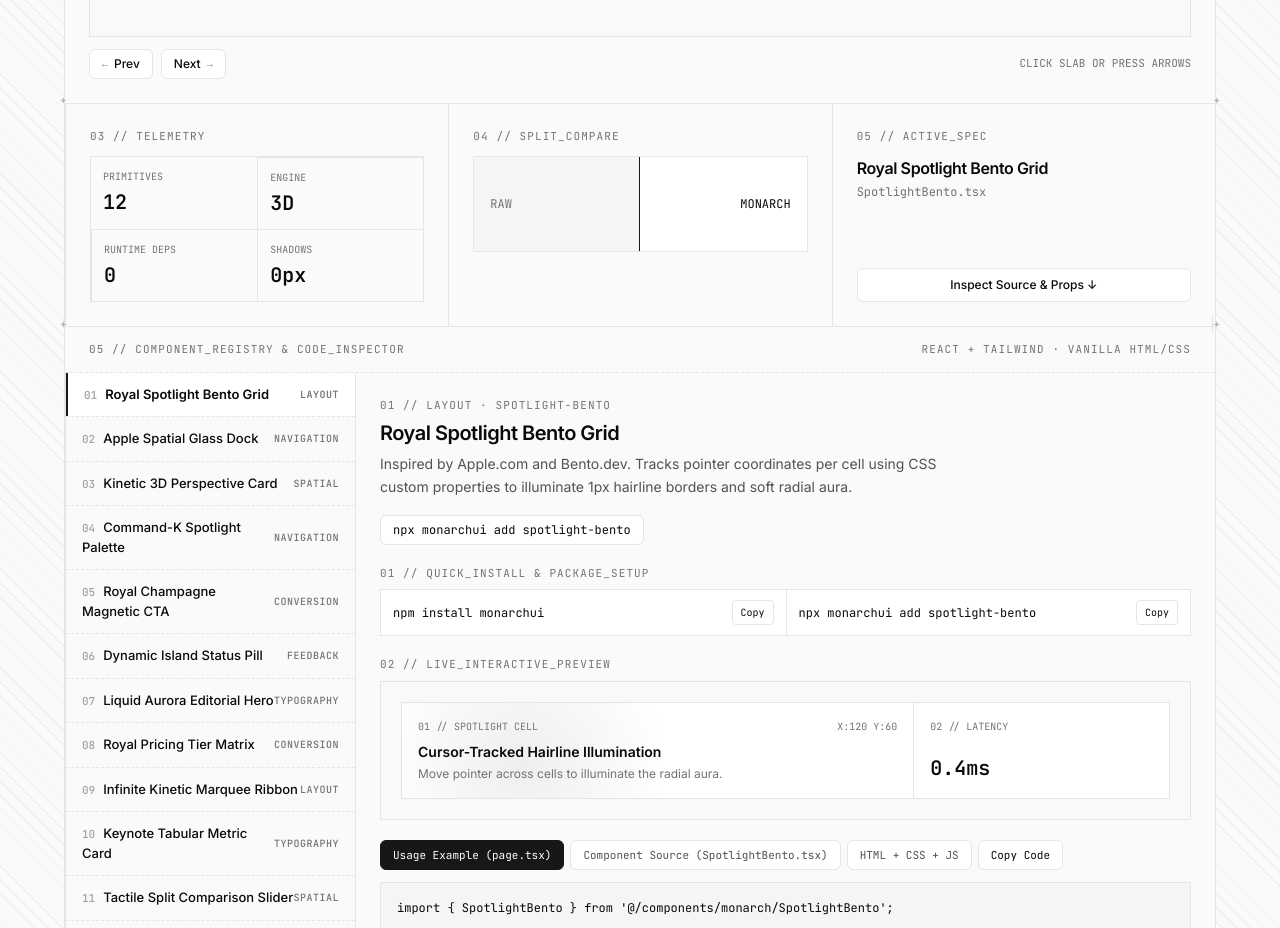
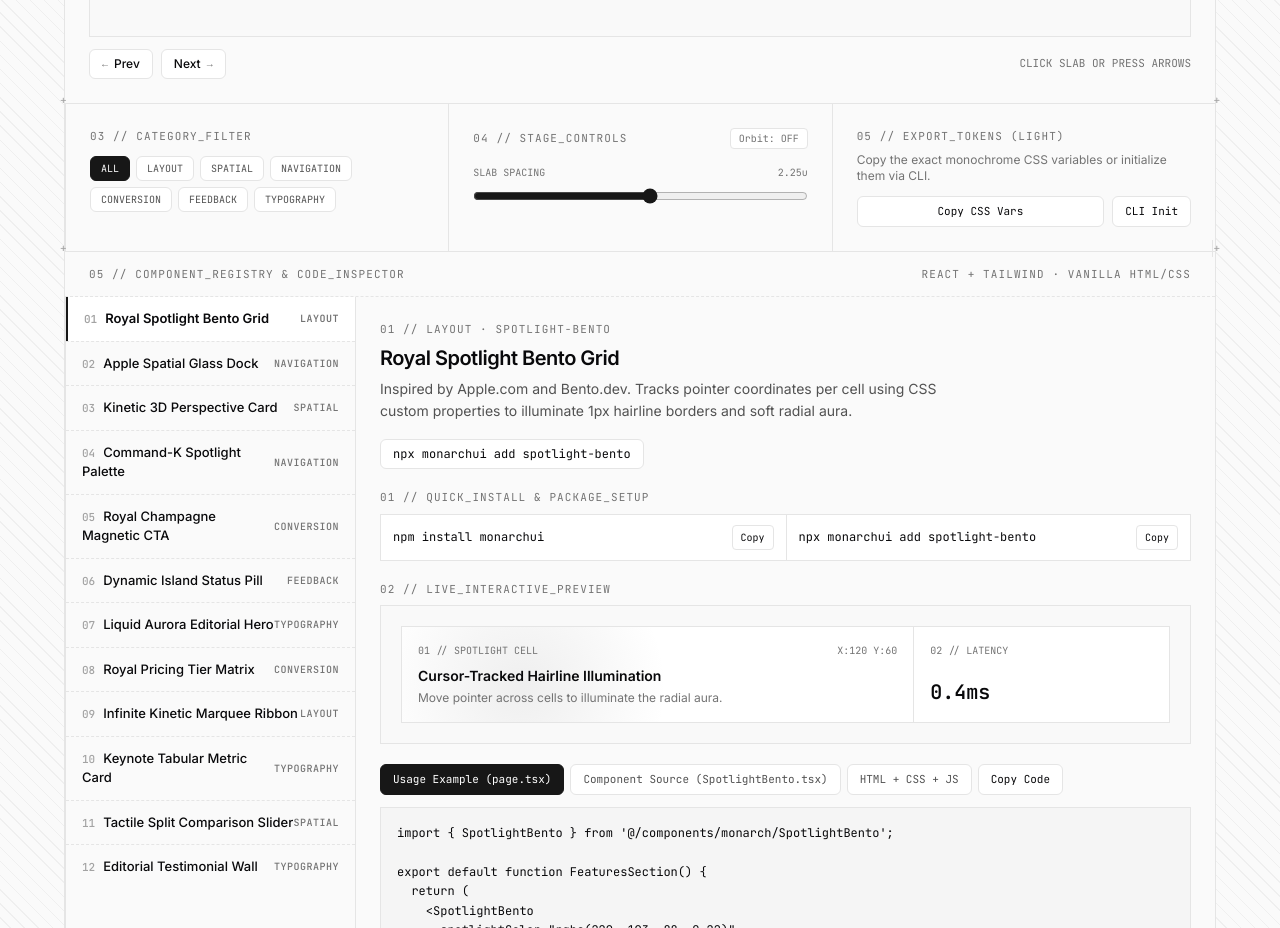
Before and after one commit to raghav1924/monarchui, a Next.js app: page / in a window 1280 px wide. Shown: the part 900-1828 px from the top of the page. Built offline with nearby package versions, Linux system fonts and the light colour scheme.

Commit message:
feat(controls): replace static 3-column filler cards with Category Filter, Three.js Stage Controls, and Token Exporter

```diff
--- a/app/page.tsx
+++ b/app/page.tsx
@@ -12,7 +12,9 @@ export default function MonarchHomePage() {
   const [darkMode, setDarkMode] = useState(false);
   const [cmdkOpen, setCmdkOpen] = useState(false);
   const [query, setQuery] = useState('');
-  const [splitPos, setSplitPos] = useState(50);
+  const [categoryFilter, setCategoryFilter] = useState<string>('ALL');
+  const [autoOrbit, setAutoOrbit] = useState(false);
+  const [slabSpread, setSlabSpread] = useState(2.25);
   const [copiedId, setCopiedId] = useState<string | null>(null);
 
   const active = MONARCH_COMPONENTS[activeIdx];
@@ -160,6 +162,8 @@ export default function MonarchHomePage() {
           components={MONARCH_COMPONENTS}
           activeIndex={activeIdx}
           darkMode={darkMode}
+          autoOrbit={autoOrbit}
+          slabSpread={slabSpread}
           onSelectIndex={setActiveIdx}
         />
 
@@ -182,66 +186,102 @@ export default function MonarchHomePage() {
         </div>
       </section>
 
-      {/* 3-Column Telemetry & Interactive Controls Row */}
+      {/* 3-Column Interactive Studio Controls & Token Exporter */}
       <section className="relative grid grid-cols-1 divide-y divide-neutral-200 border-b border-neutral-200 md:grid-cols-3 md:divide-x md:divide-y-0 dark:divide-neutral-800 dark:border-neutral-800">
         <span className="pointer-events-none absolute -bottom-[6px] -left-[5px] font-mono text-[11px] text-neutral-400">+</span>
         <span className="pointer-events-none absolute -bottom-[6px] -right-[5px] font-mono text-[11px] text-neutral-400">+</span>
 
+        {/* 03 // CATEGORY_FILTER */}
         <div className="p-6">
-          <div className="font-mono text-[11px] tracking-widest text-neutral-500 uppercase">03 // TELEMETRY</div>
-          <div className="mt-3 grid grid-cols-2 divide-x divide-y divide-neutral-200 border border-neutral-200 dark:divide-neutral-800 dark:border-neutral-800">
-            <div className="p-3">
-              <div className="font-mono text-[10px] text-neutral-500 uppercase">PRIMITIVES</div>
-              <div className="mt-1 font-mono text-xl font-semibold">12</div>
-            </div>
-            <div className="p-3">
-              <div className="font-mono text-[10px] text-neutral-500 uppercase">ENGINE</div>
-              <div className="mt-1 font-mono text-xl font-semibold">3D</div>
-            </div>
-            <div className="p-3">
-              <div className="font-mono text-[10px] text-neutral-500 uppercase">RUNTIME DEPS</div>
-              <div className="mt-1 font-mono text-xl font-semibold">0</div>
-            </div>
-            <div className="p-3">
-              <div className="font-mono text-[10px] text-neutral-500 uppercase">SHADOWS</div>
-              <div className="mt-1 font-mono text-xl font-semibold">0px</div>
-            </div>
+          <div className="font-mono text-[11px] tracking-widest text-neutral-500 uppercase">
+            03 // CATEGORY_FILTER
+          </div>
+          <div className="mt-3 flex flex-wrap gap-1.5">
+            {['ALL', 'Layout', 'Spatial', 'Navigation', 'Conversion', 'Feedback', 'Typography'].map((cat) => (
+              <button
+                key={cat}
+                onClick={() => {
+                  setCategoryFilter(cat);
+                  if (cat !== 'ALL') {
+                    const matchIdx = MONARCH_COMPONENTS.findIndex((c) => c.category === cat);
+                    if (matchIdx !== -1) setActiveIdx(matchIdx);
+                  }
+                }}
+                className={`rounded-md border px-2.5 py-1 font-mono text-[10px] uppercase transition-colors ${
+                  categoryFilter === cat
+                    ? 'border-neutral-900 bg-neutral-900 text-white dark:border-white dark:bg-white dark:text-neutral-950'
+                    : 'border-neutral-200 bg-white text-neutral-600 hover:border-neutral-400 dark:border-neutral-800 dark:bg-[#111113] dark:text-neutral-400'
+                }`}
+              >
+                {cat}
+              </button>
+            ))}
           </div>
         </div>
 
+        {/* 04 // THREE.JS_CONTROLS */}
         <div className="p-6">
-          <div className="font-mono text-[11px] tracking-widest text-neutral-500 uppercase">04 // SPLIT_COMPARE</div>
-          <div className="relative mt-3 flex h-24 select-none items-center justify-end border border-neutral-200 bg-white px-4 font-mono text-xs dark:border-neutral-800 dark:bg-[#111113]">
-            <span>MONARCH</span>
-            <div
-              style={{ width: `${splitPos}%` }}
-              className="absolute inset-y-0 left-0 flex items-center overflow-hidden border-r border-neutral-900 bg-neutral-100 pl-4 text-neutral-500 dark:border-white dark:bg-neutral-800/70"
+          <div className="flex items-center justify-between">
+            <span className="font-mono text-[11px] tracking-widest text-neutral-500 uppercase">
+              04 // STAGE_CONTROLS
+            </span>
+            <button
+              onClick={() => setAutoOrbit((v) => !v)}
+              className={`rounded border px-2 py-0.5 font-mono text-[10px] ${
+                autoOrbit
+                  ? 'border-neutral-900 bg-neutral-900 text-white dark:border-white dark:bg-white dark:text-neutral-950'
+                  : 'border-neutral-200 bg-white text-neutral-500 dark:border-neutral-800 dark:bg-[#111113]'
+              }`}
             >
-              RAW
+              {autoOrbit ? 'Orbit: ON' : 'Orbit: OFF'}
+            </button>
+          </div>
+          <div className="mt-4 space-y-2">
+            <div className="flex justify-between font-mono text-[10px] text-neutral-500">
+              <span>SLAB SPACING</span>
+              <span>{slabSpread.toFixed(2)}u</span>
             </div>
             <input
               type="range"
-              min={10}
-              max={90}
-              value={splitPos}
-              onChange={(e) => setSplitPos(Number(e.target.value))}
-              className="absolute inset-0 h-full w-full cursor-ew-resize opacity-0"
+              min={1.4}
+              max={3.0}
+              step={0.05}
+              value={slabSpread}
+              onChange={(e) => setSlabSpread(Number(e.target.value))}
+              className="w-full accent-neutral-900 dark:accent-white"
             />
           </div>
         </div>
 
+        {/* 05 // EXPORT_TOKENS */}
         <div className="flex flex-col justify-between p-6">
           <div>
-            <div className="font-mono text-[11px] tracking-widest text-neutral-500 uppercase">05 // ACTIVE_SPEC</div>
-            <div className="mt-3 text-base font-semibold tracking-tight">{active.name}</div>
-            <div className="mt-1 font-mono text-xs text-neutral-500">{active.filename}</div>
+            <div className="font-mono text-[11px] tracking-widest text-neutral-500 uppercase">
+              05 // EXPORT_TOKENS ({darkMode ? 'DARK' : 'LIGHT'})
+            </div>
+            <p className="mt-2 text-xs text-neutral-500">
+              Copy the exact monochrome CSS variables or initialize them via CLI.
+            </p>
           </div>
-          <button
-            onClick={() => document.getElementById('registry')?.scrollIntoView({ behavior: 'smooth' })}
-            className="mt-4 w-full rounded-md border border-neutral-200 bg-white px-3 py-2 text-xs font-medium hover:border-neutral-400 dark:border-neutral-800 dark:bg-[#111113] dark:hover:border-neutral-600"
-          >
-            Inspect Source &amp; Props ↓
-          </button>
+          <div className="mt-3 flex gap-2">
+            <button
+              onClick={() =>
+                copyText(
+                  `:root { --bg: ${darkMode ? '#09090B' : '#FAFAFA'}; --surface: ${darkMode ? '#111113' : '#FFFFFF'}; --border: ${darkMode ? '#27272A' : '#E4E4E7'}; }`,
+                  'copy-css-vars'
+                )
+              }
+              className="flex-1 rounded-md border border-neutral-200 bg-white px-3 py-1.5 font-mono text-[11px] hover:border-neutral-400 dark:border-neutral-800 dark:bg-[#111113] dark:hover:border-neutral-600"
+            >
+              {copiedId === 'copy-css-vars' ? 'Copied CSS!' : 'Copy CSS Vars'}
+            </button>
+            <button
+              onClick={() => copyText('npx monarchui init', 'copy-init')}
+              className="rounded-md border border-neutral-200 bg-white px-3 py-1.5 font-mono text-[11px] hover:border-neutral-400 dark:border-neutral-800 dark:bg-[#111113] dark:hover:border-neutral-600"
+            >
+              {copiedId === 'copy-init' ? 'Copied!' : 'CLI Init'}
+            </button>
+          </div>
         </div>
       </section>
 
--- a/components/ThreeCoverflowStage.tsx
+++ b/components/ThreeCoverflowStage.tsx
@@ -8,6 +8,8 @@ interface ThreeCoverflowStageProps {
   components: MonarchComponent[];
   activeIndex: number;
   darkMode: boolean;
+  autoOrbit?: boolean;
+  slabSpread?: number;
   onSelectIndex: (index: number) => void;
 }
 
@@ -281,11 +283,17 @@ export function ThreeCoverflowStage({
   components,
   activeIndex,
   darkMode,
+  autoOrbit = false,
+  slabSpread = 2.25,
   onSelectIndex
 }: ThreeCoverflowStageProps) {
   const mountRef = useRef<HTMLDivElement>(null);
   const activeRef = useRef(activeIndex);
   activeRef.current = activeIndex;
+  const orbitRef = useRef(autoOrbit);
+  orbitRef.current = autoOrbit;
+  const spreadRef = useRef(slabSpread);
+  spreadRef.current = slabSpread;
 
   useEffect(() => {
     const container = mountRef.current;
@@ -381,16 +389,20 @@ export function ThreeCoverflowStage({
     resizeObserver.observe(container);
 
     let rafId = 0;
+    let tickTime = 0;
     const animate = () => {
       rafId = requestAnimationFrame(animate);
+      tickTime += 0.02;
       const curr = activeRef.current;
+      const spread = spreadRef.current;
 
       slabs.forEach((s, i) => {
         const offset = i - curr;
         const abs = Math.abs(offset);
-        const targetX = offset * 2.25;
+        const targetX = offset * spread;
         const targetZ = offset === 0 ? 0.9 : -abs * 0.7;
-        const targetRotY = offset === 0 ? pointerX * 0.3 : Math.sign(offset) * -0.45;
+        const orbitYaw = orbitRef.current && offset === 0 ? Math.sin(tickTime) * 0.28 : 0;
+        const targetRotY = offset === 0 ? pointerX * 0.3 + orbitYaw : Math.sign(offset) * -0.45;
         const targetRotX = offset === 0 ? -pointerY * 0.2 : 0;
         const targetScale = offset === 0 ? 1.18 : Math.max(0.66, 0.88 - abs * 0.08);
 
```
